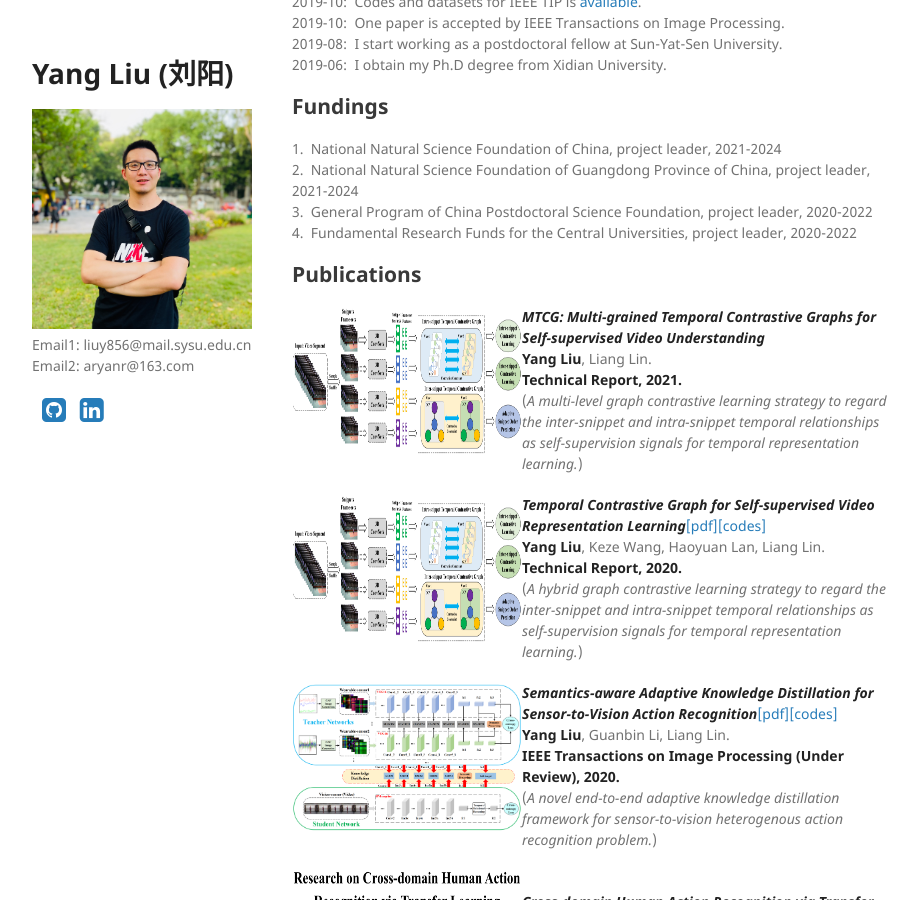
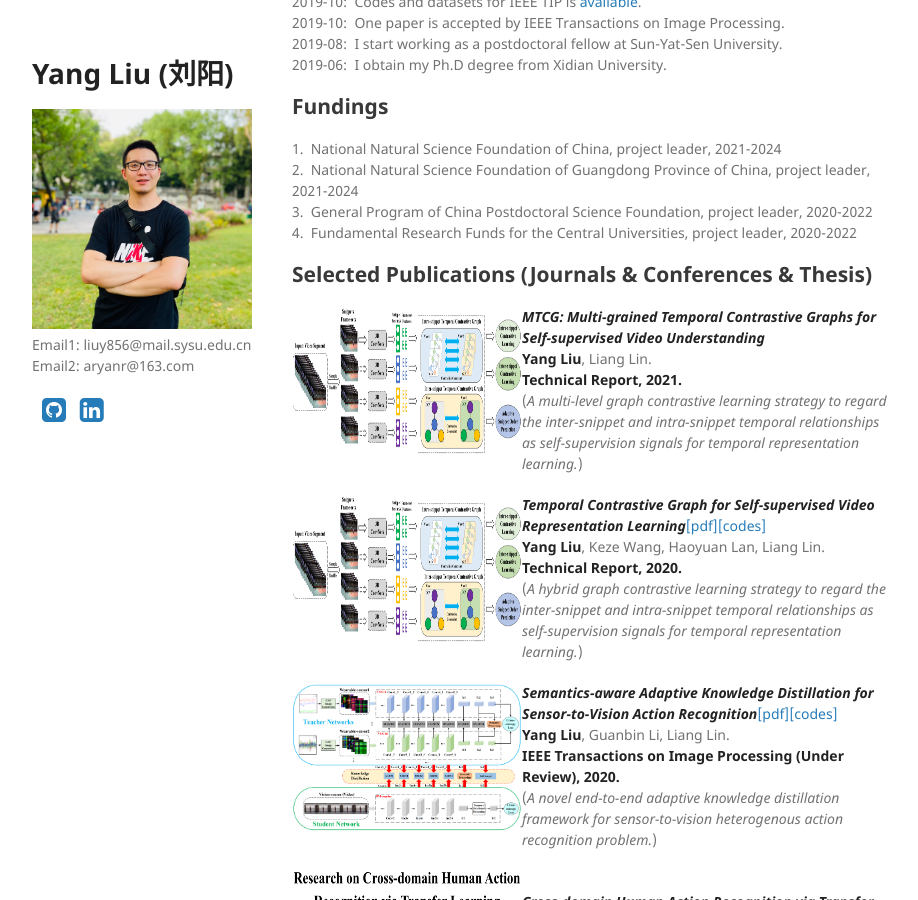
Before and after one commit to YangLiu9208/home, a Jekyll site: the page built from index.md, in a window 1280 px wide and 900 px high, scrolled down 845 px. Shown: the whole window, without its empty margins (178-1096 px from the left). Built offline with Jekyll 4.4.1, drawn with Linux system fonts in a browser that asks for light colours; a style sheet for code colours, icons or effects is not loaded.

Commit message:
Update index.md

```diff
--- a/index.md
+++ b/index.md
@@ -31,7 +31,7 @@ Deep Learning, Transfer Learning, Self-supervised Learning, Reinforcement Learni
 3.&nbsp; General Program of China Postdoctoral Science Foundation, project leader, 2020-2022
 4.&nbsp; Fundamental Research Funds for the Central Universities, project leader, 2020-2022
 
-## Publications
+## Selected Publications (Journals & Conferences & Thesis)
 
 <div align="left">
           <a>
```
